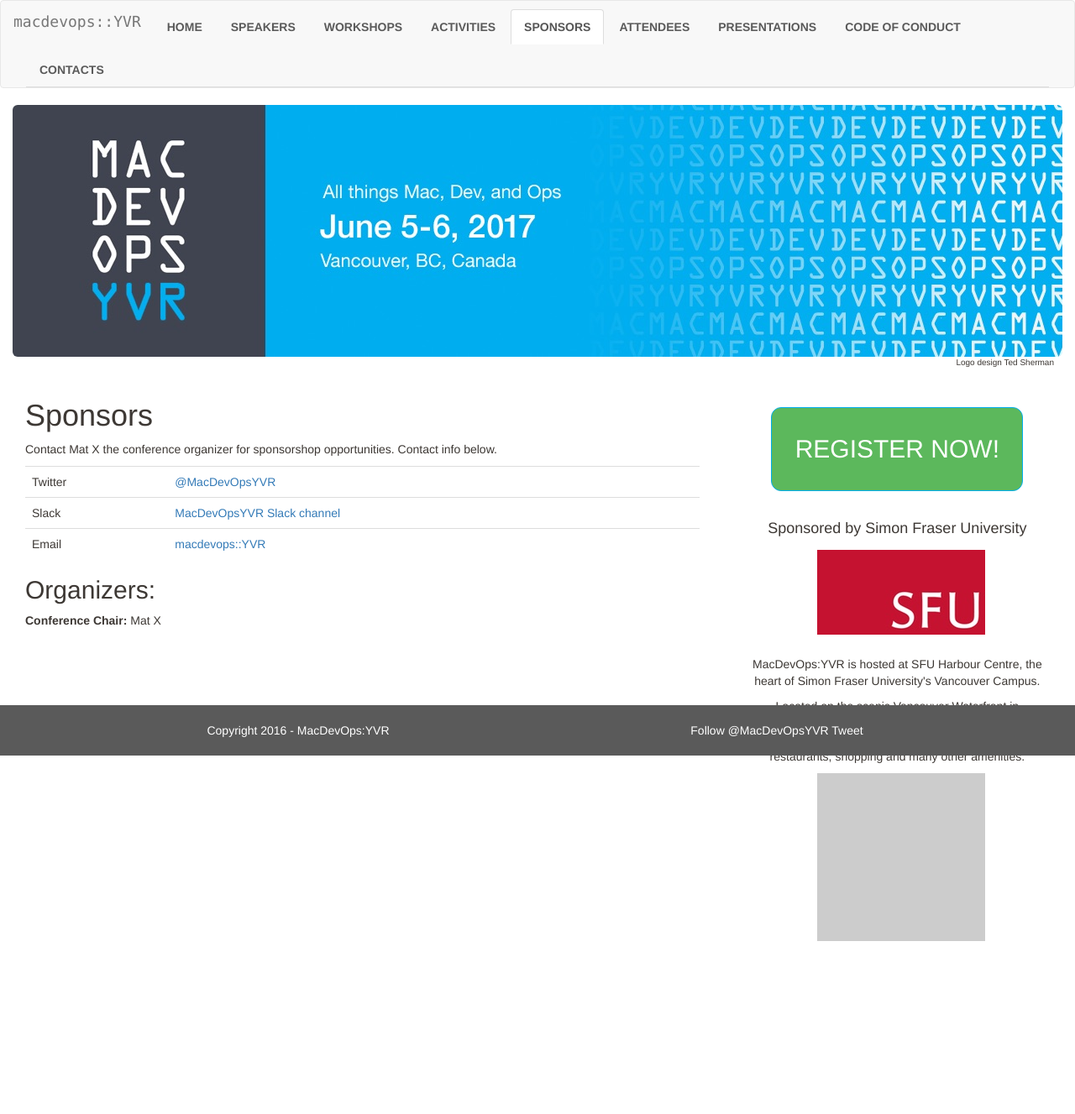
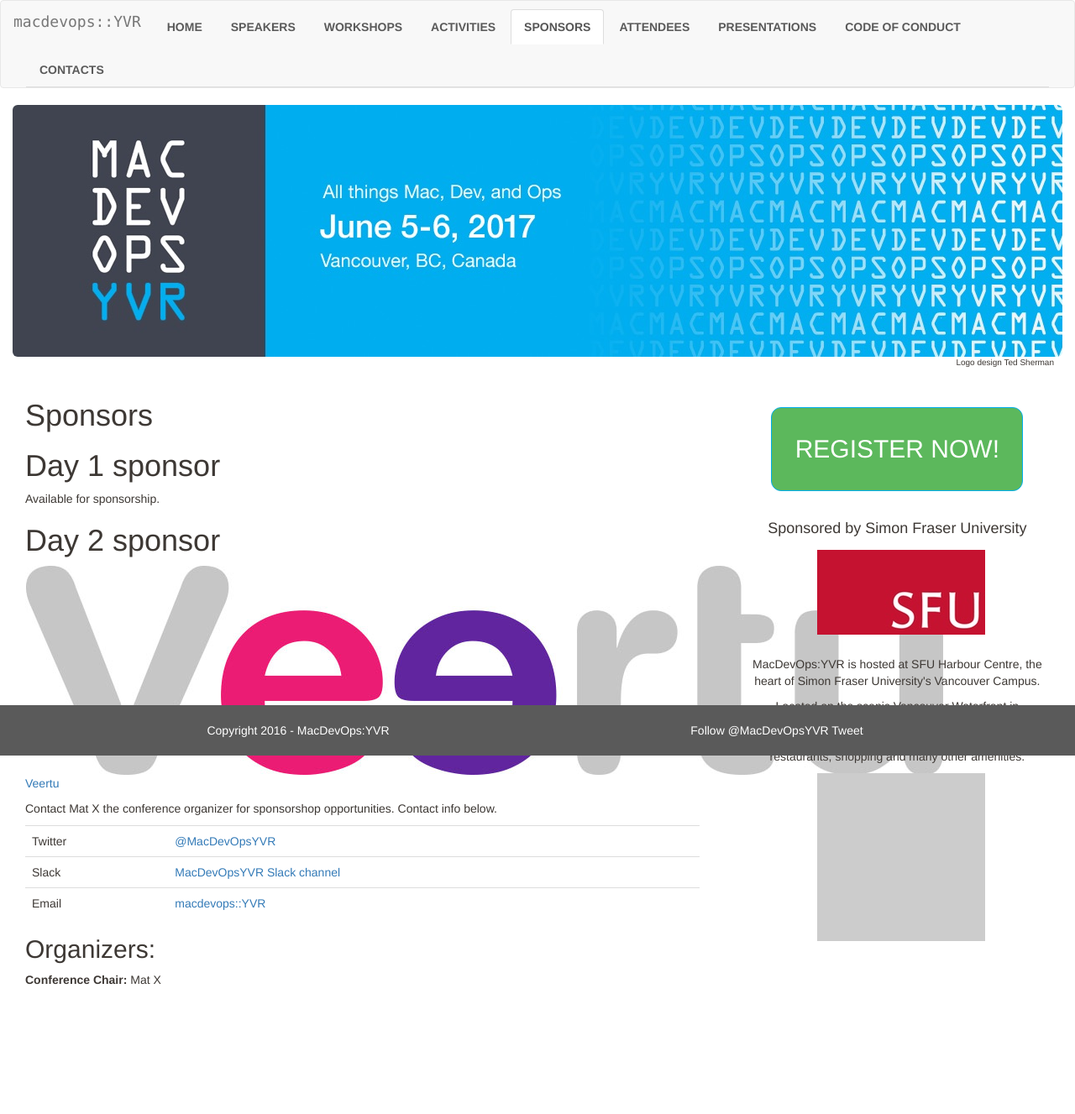
Before and after one commit to macdevopsyvr/macdevopsyvr.github.io, a Jekyll site: the page built from sponsors/index.md, in a window 1280 px wide. Shown: the whole page at 84% size. Built offline with Jekyll 4.4.1, drawn with Linux system fonts in a browser that asks for light colours; comment, search, counter and statistics services are not loaded; before the commit the page ends 1281 px from its top, so only the background shows below that.

Commit message:
Veertu sponsor
veertu added

```diff
--- a/sponsors/index.md
+++ b/sponsors/index.md
@@ -5,6 +5,12 @@
 ---
 
 # Sponsors
+# Day 1 sponsor
+
+Available for sponsorship.
+
+# Day 2 sponsor
+<a href="https://veertu.com"><img src="/assets/Veertu-logo.jpg">Veertu</a>
 
 Contact Mat X the conference organizer for sponsorshop opportunities. Contact info below.
 
```
Also changed, not shown: assets/Veertu-logo.jpg (added).
